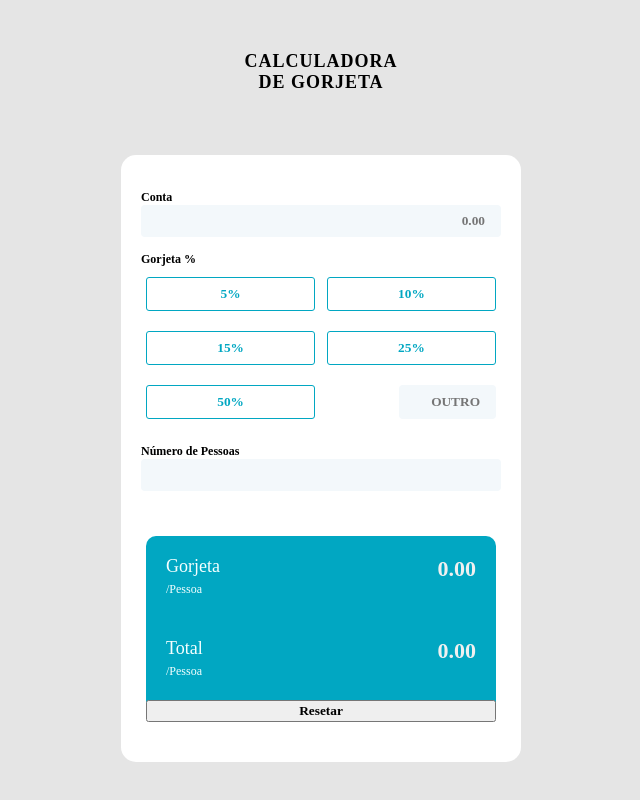
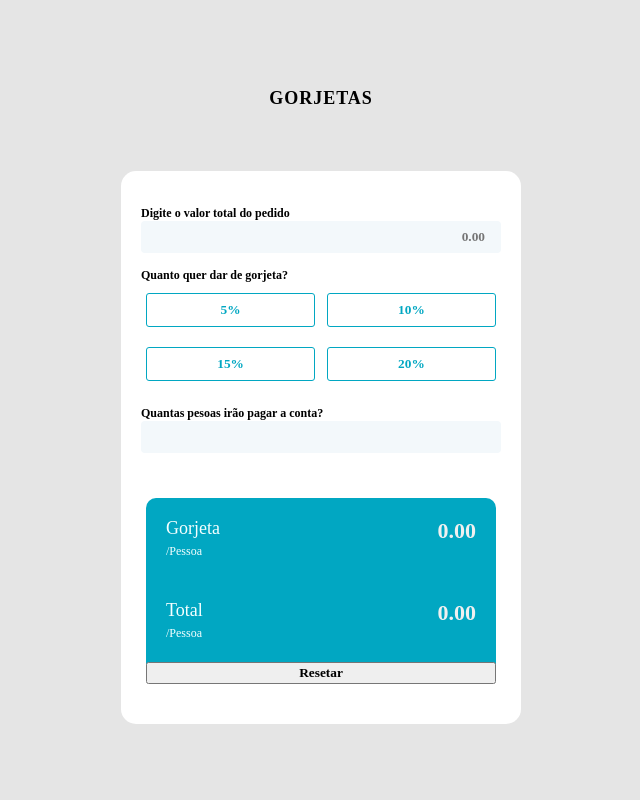
Before and after one commit to EduardoRDA/gorjetas, a plain HTML site: page index.html in a window 1280 px wide. Shown: the whole page, without its empty margins (319-959 px from the left). Drawn offline with Linux system fonts and the light colour scheme.

Commit message:
Update index.html

```diff
--- a/index.html
+++ b/index.html
@@ -5,10 +5,10 @@
     <meta charset="UTF-8">
     <meta http-equiv="X-UA-Compatible" content="IE=edge">
     <meta name="viewport" content="width=device-width, initial-scale=1.0">
-    <title>Calculadora de Gorjeta</title>
-    <!-- CSS -->
+    <title>Gorjetas</title>
+
     <link rel="stylesheet" href="style.css">
-    <!-- Fontes -->
+
     <link rel="preconnect" href="https://fonts.googleapis.com">
     <link rel="preconnect" href="https://fonts.gstatic.com" crossorigin>
     <link href="https://fonts.googleapis.com/css2?family=Space+Mono:wght@400;700&display=swap" rel="stylesheet">
@@ -16,27 +16,25 @@
 
 <body>
 
-    <h1>Calculadora <br> de Gorjeta</h1>
+    <h1>Gorjetas</h1>
 
     <div id="block">
 
         <div id="calculator">
 
-            <label for="valor">Conta</label>
+            <label for="valor">Digite o valor total do pedido</label>
             <input type="text" name="valor" id="valor" placeholder="0.00">
             <br>
-            <label>Gorjeta %</label>
+            <label>Quanto quer dar de gorjeta?</label>
 
             <span class="buttons">
                 <button class="bt-gorjeta">5%</button>
                 <button class="bt-gorjeta">10%</button>
                 <button class="bt-gorjeta">15%</button>
-                <button class="bt-gorjeta">25%</button>
-                <button class="bt-gorjeta">50%</button>
-                <input type="text" name="gorjetaUser" id="gorjetaUser" placeholder="OUTRO">
+                <button class="bt-gorjeta">20%</button>
             </span>
             <br>
-            <label for="qtyPessoas">Número de Pessoas</label>
+            <label for="qtyPessoas">Quantas pesoas irão pagar a conta?</label>
             <input type="number" name="qtyPessoas" id="qtyPessoas" min="1">
 
         </div>
@@ -59,7 +57,7 @@
 
     </div>
 
-    <!-- SCRIPTS -->
+
     <script src="app.js"></script>
 </body>
 
```
